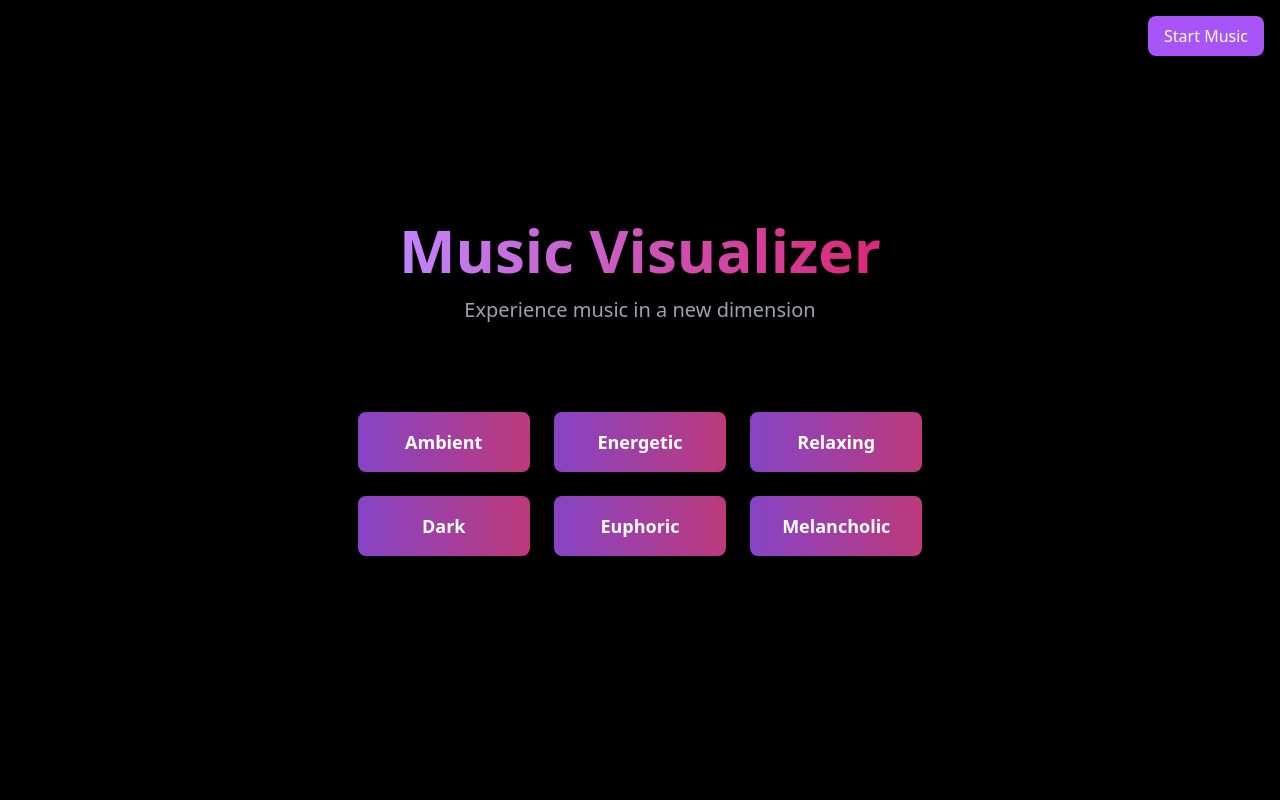
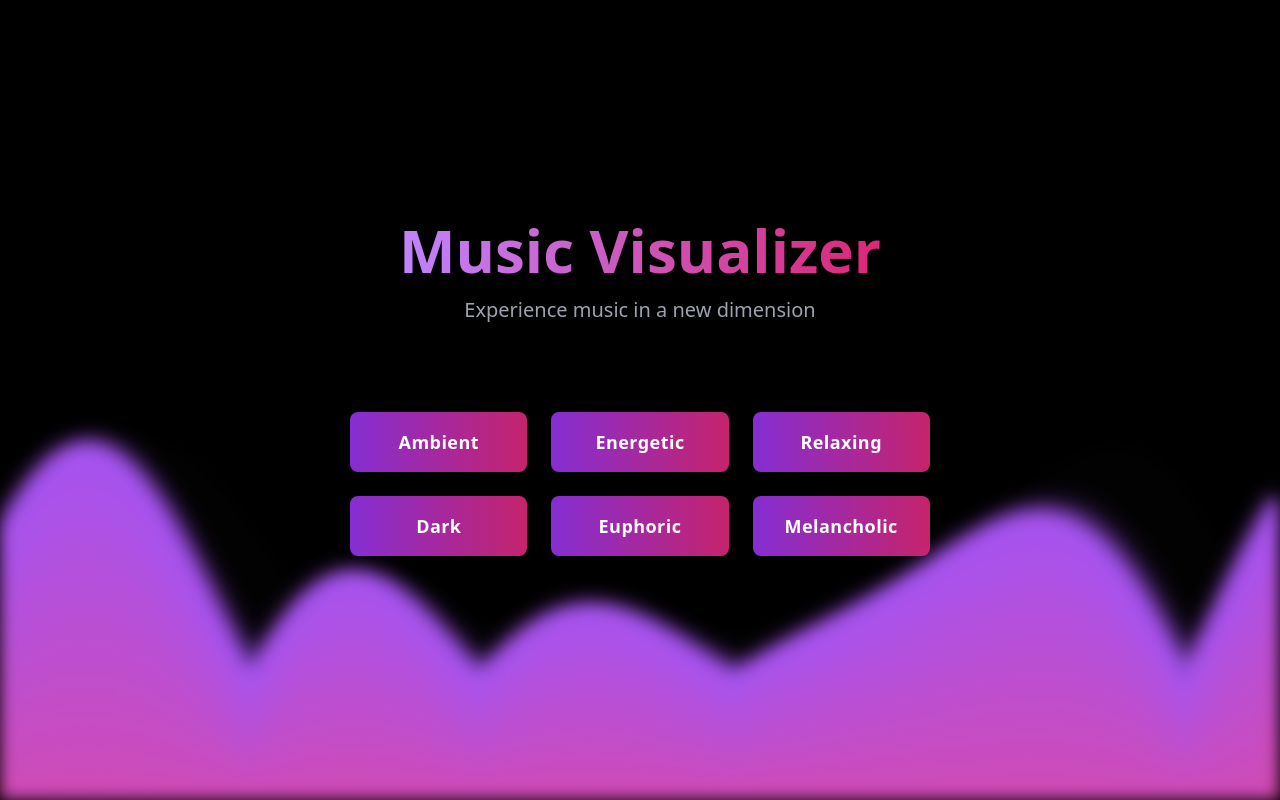
Before and after one commit to BPChance/Music-Visualizer, a plain HTML site: page index.html in a window 1280 px wide. Drawn offline with nearby package versions, Linux system fonts and the light colour scheme; animation ran at ten frames a second.

Commit message:
Changed landing page to have no music with visualizer background

```diff
--- a/index.html
+++ b/index.html
@@ -37,12 +37,12 @@
         </header>
 
         <div class="grid grid-cols-2 md:grid-cols-3 gap-6 p-6 max-w-3xl">
-            <button class="mood-button px-8 py-4 rounded-lg bg-gradient-to-r from-purple-500/80 to-pink-500/80 hover:from-purple-600 hover:to-pink-600 transform hover:scale-105 transition duration-200 text-lg font-semibold text-white shadow-lg backdrop-blur-sm">Ambient</button>
-            <button class="mood-button px-8 py-4 rounded-lg bg-gradient-to-r from-purple-500/80 to-pink-500/80 hover:from-purple-600 hover:to-pink-600 transform hover:scale-105 transition duration-200 text-lg font-semibold text-white shadow-lg backdrop-blur-sm">Energetic</button>
-            <button class="mood-button px-8 py-4 rounded-lg bg-gradient-to-r from-purple-500/80 to-pink-500/80 hover:from-purple-600 hover:to-pink-600 transform hover:scale-105 transition duration-200 text-lg font-semibold text-white shadow-lg backdrop-blur-sm">Relaxing</button>
-            <button class="mood-button px-8 py-4 rounded-lg bg-gradient-to-r from-purple-500/80 to-pink-500/80 hover:from-purple-600 hover:to-pink-600 transform hover:scale-105 transition duration-200 text-lg font-semibold text-white shadow-lg backdrop-blur-sm">Dark</button>
-            <button class="mood-button px-8 py-4 rounded-lg bg-gradient-to-r from-purple-500/80 to-pink-500/80 hover:from-purple-600 hover:to-pink-600 transform hover:scale-105 transition duration-200 text-lg font-semibold text-white shadow-lg backdrop-blur-sm">Euphoric</button>
-            <button class="mood-button px-8 py-4 rounded-lg bg-gradient-to-r from-purple-500/80 to-pink-500/80 hover:from-purple-600 hover:to-pink-600 transform hover:scale-105 transition duration-200 text-lg font-semibold text-white shadow-lg backdrop-blur-sm">Melancholic</button>
+            <button class="mood-button px-8 py-4 rounded-lg bg-gradient-to-r from-purple-600/90 to-pink-600/90 hover:from-purple-500 hover:to-pink-500 transition duration-200 text-lg font-bold text-white shadow-lg backdrop-blur-sm tracking-wide">Ambient</button>
+            <button class="mood-button px-8 py-4 rounded-lg bg-gradient-to-r from-purple-600/90 to-pink-600/90 hover:from-purple-500 hover:to-pink-500 transition duration-200 text-lg font-bold text-white shadow-lg backdrop-blur-sm tracking-wide">Energetic</button>
+            <button class="mood-button px-8 py-4 rounded-lg bg-gradient-to-r from-purple-600/90 to-pink-600/90 hover:from-purple-500 hover:to-pink-500 transition duration-200 text-lg font-bold text-white shadow-lg backdrop-blur-sm tracking-wide">Relaxing</button>
+            <button class="mood-button px-8 py-4 rounded-lg bg-gradient-to-r from-purple-600/90 to-pink-600/90 hover:from-purple-500 hover:to-pink-500 transition duration-200 text-lg font-bold text-white shadow-lg backdrop-blur-sm tracking-wide">Dark</button>
+            <button class="mood-button px-8 py-4 rounded-lg bg-gradient-to-r from-purple-600/90 to-pink-600/90 hover:from-purple-500 hover:to-pink-500 transition duration-200 text-lg font-bold text-white shadow-lg backdrop-blur-sm tracking-wide">Euphoric</button>
+            <button class="mood-button px-8 py-4 rounded-lg bg-gradient-to-r from-purple-600/90 to-pink-600/90 hover:from-purple-500 hover:to-pink-500 transition duration-200 text-lg font-bold text-white shadow-lg backdrop-blur-sm tracking-wide">Melancholic</button>
         </div>
     </div>
 
--- a/scripts.js
+++ b/scripts.js
@@ -1,50 +1,38 @@
-// Audio setup
-const audio = new Audio();
-audio.src = './test.mp3';
-audio.loop = true;
-audio.volume = 1.0;
-
-// Visualizer setup
+// Canvas setup
 const canvas = document.getElementById('visualizer');
 const ctx = canvas.getContext('2d');
-let audioContext, analyzer, dataArray;
 
-// Initialize audio context and analyzer
-function initAudio() {
-    try {
-        audioContext = new (window.AudioContext || window.webkitAudioContext)();
-        analyzer = audioContext.createAnalyser();
-        const source = audioContext.createMediaElementSource(audio);
-        source.connect(analyzer);
-        analyzer.connect(audioContext.destination);
-        analyzer.fftSize = 256;
-        dataArray = new Uint8Array(analyzer.frequencyBinCount);
+// Create simulated frequency data
+const dataArrayLength = 128;
+let frequencies = new Array(dataArrayLength).fill(0);
+let time = 0;
 
-        // Add volume control
-        const volumeControl = document.createElement('input');
-        volumeControl.type = 'range';
-        volumeControl.min = 0;
-        volumeControl.max = 1;
-        volumeControl.step = 0.1;
-        volumeControl.value = audio.volume;
-        volumeControl.className = 'fixed top-20 right-4 z-20';
-        document.body.appendChild(volumeControl);
+// Set canvas size
+function resizeCanvas() {
+    canvas.width = window.innerWidth;
+    canvas.height = window.innerHeight;
+}
 
-        volumeControl.addEventListener('input', (e) => {
-            audio.volume = e.target.value;
-        });
+// Update frequencies
+function updateFrequencies() {
+    time += 0.02;
+    frequencies = frequencies.map((_, i) => {
+        // Create a wave pattern that varies over time
+        const value = Math.sin(time + i * 0.1) * 50 +
+                     Math.sin(time * 0.5 + i * 0.05) * 30 +
+                     Math.sin(time * 0.2 + i * 0.15) * 20;
 
-        // Start visualization
-        draw();
-    } catch (error) {
-        console.error('Audio initialization error:', error);
-    }
+        // Keep values between 0 and 255 (like real frequency data)
+        return Math.abs(value) + 50;
+    });
 }
 
 // Draw visualization
 function draw() {
     requestAnimationFrame(draw);
-    analyzer.getByteFrequencyData(dataArray);
+
+    // Update simulated frequencies
+    updateFrequencies();
 
     // Clear the canvas with a fade effect
     ctx.fillStyle = 'rgba(0, 0, 0, 0.2)';
@@ -52,13 +40,13 @@ function draw() {
 
     // Calculate bar width to fill the entire screen
     const spacing = 2;
-    const barWidth = (canvas.width / dataArray.length) - spacing;
+    const barWidth = (canvas.width / frequencies.length) - spacing;
 
     // Center the visualization
-    const totalWidth = (barWidth + spacing) * dataArray.length;
+    const totalWidth = (barWidth + spacing) * frequencies.length;
     const startX = (canvas.width - totalWidth) / 2;
 
-    dataArray.forEach((frequency, index) => {
+    frequencies.forEach((frequency, index) => {
         // Make the visualization more dramatic
         const barHeight = (frequency * canvas.height / 256) * 0.8;
 
@@ -84,45 +72,6 @@ function draw() {
     ctx.shadowBlur = 0;
 }
 
-// Set canvas size
-function resizeCanvas() {
-    canvas.width = window.innerWidth;
-    canvas.height = window.innerHeight;
-}
-resizeCanvas();
-window.addEventListener('resize', resizeCanvas);
-
-// Create play button
-const playButton = document.createElement('button');
-playButton.textContent = 'Start Music';
-playButton.className = 'fixed top-4 right-4 px-4 py-2 bg-purple-500 text-white rounded-lg z-20 hover:bg-purple-600';
-document.body.appendChild(playButton);
-
-// Handle play button click
-playButton.addEventListener('click', async () => {
-    try {
-        if (!audioContext) {
-            initAudio();
-        }
-
-        if (audioContext.state === 'suspended') {
-            await audioContext.resume();
-        }
-
-        if (audio.paused) {
-            await audio.play();
-            playButton.textContent = 'Pause';
-        } else {
-            audio.pause();
-            playButton.textContent = 'Play';
-        }
-
-    } catch (error) {
-        console.error('Playback error:', error);
-        playButton.textContent = 'Error - Try Again';
-    }
-});
-
 // Add click event listeners to buttons
 document.querySelectorAll('.mood-button').forEach(button => {
     button.addEventListener('click', () => {
@@ -130,3 +79,8 @@ document.querySelectorAll('.mood-button').forEach(button => {
         window.location.href = `${mood}.html`;
     });
 });
+
+// Initialize visualization
+resizeCanvas();
+window.addEventListener('resize', resizeCanvas);
+draw();
```
